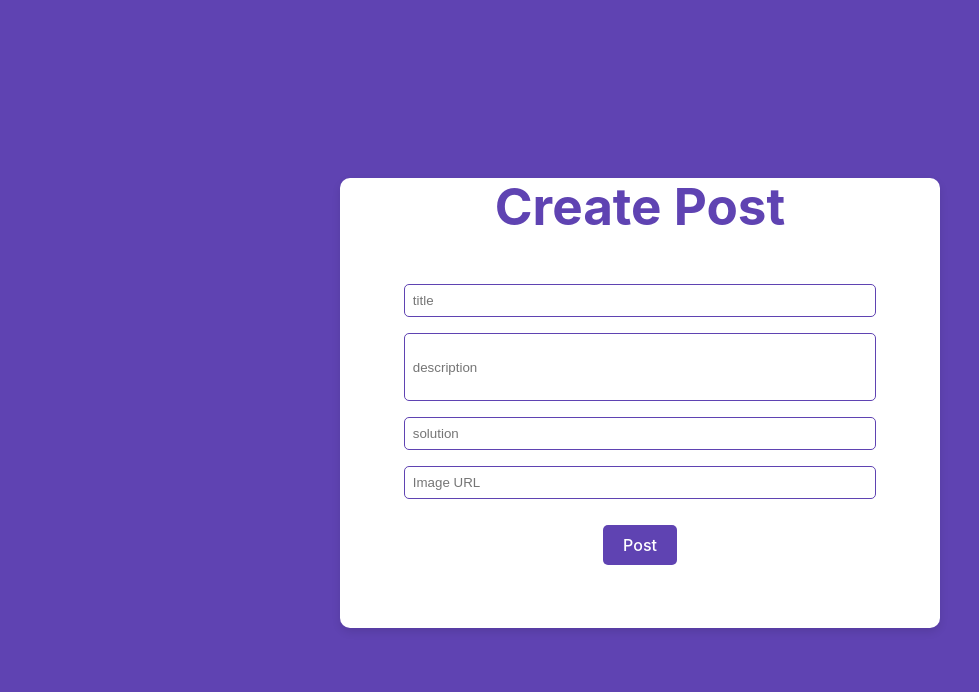
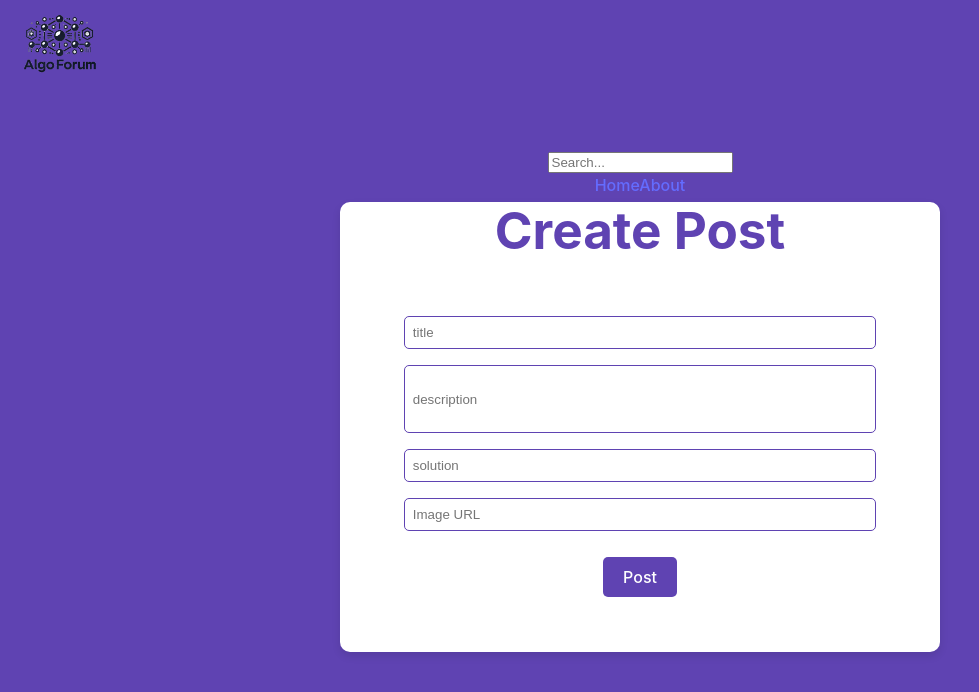
Before and after one commit to KevinPaizRamos/Algo-Forum, a React (Vite) app: page /create in a window 1280 px wide. Shown: the top 692 px of the page, without its empty margins (0-979 px from the left). Built offline with nearby package versions, Linux system fonts and the light colour scheme.

Commit message:
navbar creation

```diff
--- a/src/App.css
+++ b/src/App.css
@@ -66,3 +66,11 @@ body {
 .card-container {
   background-color: white;
 }
+
+.card {
+  background-color: white;
+  border-radius: 10px;
+  text-align: left;
+  padding-left: 1rem;
+  color: #5f43b2;
+}
--- a/src/App.jsx
+++ b/src/App.jsx
@@ -2,18 +2,21 @@ import { useState } from "react";
 import CreatePost from "./components/create-post";
 import "./App.css";
 import PostCard from "./components/post-card";
+import Card from "./components/card";
+import Navbar from "./components/Navbar";
 
 function App() {
   const [count, setCount] = useState(0);
 
   return (
     <>
-      <h1>Algo Forum</h1>
+      <Navbar />
+      {/* <h1>Algo Forum</h1>
       <p>
         Share your most recent data Structures and algorithms questions that you
         have recently solved.
       </p>
-      <img className="app-logo" src="./src/assets/algo-forum-2.png"></img>
+      <img className="app-logo" src="./src/assets/algo-forum-2.png"></img> */}
 
       <PostCard />
     </>
--- /dev/null
+++ b/src/components/Navbar.jsx
@@ -0,0 +1,31 @@
+import React from "react";
+import { Link } from "react-router-dom";
+import { Outlet } from "react-router-dom";
+
+const Navbar = () => {
+  return (
+    <nav className="navbar">
+      <div className="logo">
+        <img
+          className="app-logo"
+          src="./src/assets/algo-forum-2.png"
+          alt="Logo"
+        />
+      </div>
+      <div className="search-bar">
+        <input type="text" placeholder="Search..." />
+      </div>
+      <div className="nav-links">
+        <Link to="/home" className="nav-button">
+          Home
+        </Link>
+        <Link to="/about" className="nav-button">
+          About
+        </Link>
+      </div>
+      <Outlet />
+    </nav>
+  );
+};
+
+export default Navbar;
--- /dev/null
+++ b/src/components/card.jsx
@@ -0,0 +1,13 @@
+import React from "react";
+
+const Card = ({ time, title, upvotes }) => {
+  return (
+    <div className="card">
+      <h4>{time}</h4>
+      <h2>{title}</h2>
+      <h4>{upvotes}</h4>
+    </div>
+  );
+};
+
+export default Card;
--- a/src/components/post-card.jsx
+++ b/src/components/post-card.jsx
@@ -1,6 +1,7 @@
 import React, { useEffect } from "react";
 import { useState } from "react";
 import { supabase } from "../client";
+import Card from "./card";
 
 const PostCard = (props) => {
   const [posts, setPost] = useState([]);
@@ -18,17 +19,15 @@ const PostCard = (props) => {
 
   return (
     <div className="post-card">
-      <div className="card-container">
       {posts && posts.length > 0 ? (
         posts.map((posts) => (
           <div key={posts.id}>
-              <h1>{posts.title}</h1>
+            <Card title={posts.title} />
           </div>
         ))
       ) : (
         <h1>No posts available</h1>
       )}
-      </div>
 
       <h1></h1>
     </div>
--- a/src/main.jsx
+++ b/src/main.jsx
@@ -4,13 +4,15 @@ import { BrowserRouter, Route, Routes } from "react-router-dom";
 import "./index.css";
 import CreatePost from "./components/create-post.jsx";
 import App from "./App.jsx";
-
+import Navbar from "./components/Navbar.jsx";
 createRoot(document.getElementById("root")).render(
   <StrictMode>
     <BrowserRouter>
       <Routes>
-        <Route path="/create" element={<CreatePost />} />
-        <Route index={true} element={<App />} />
+        <Route path="/" element={<Navbar />}>
+          <Route path="/create" element={<CreatePost />} />
+          <Route index={true} element={<App />} />
+        </Route>
       </Routes>
     </BrowserRouter>
   </StrictMode>
```
Lines whose indentation alone changed are shown as unchanged.
